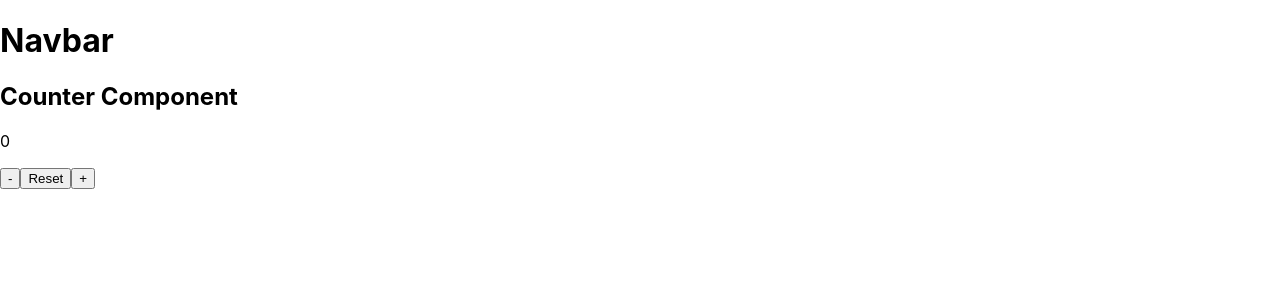
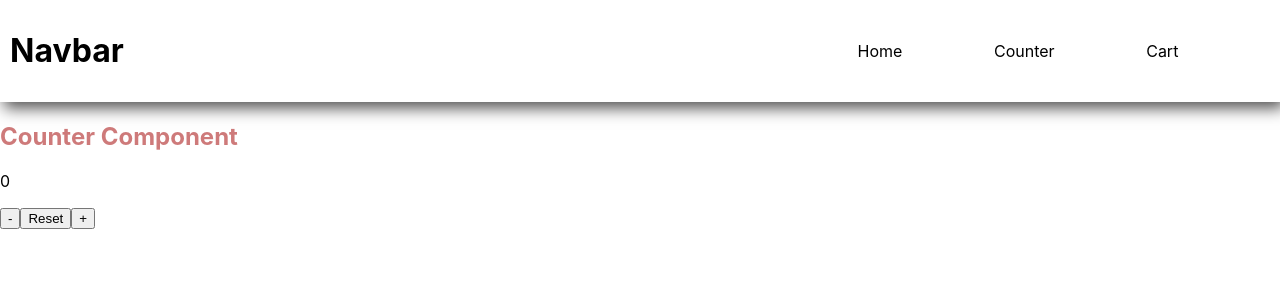
Before and after one commit to tharunamireddy/React.js, a React (Create React App) app: page /counter in a window 1280 px wide. Shown: the top 300 px of the page. Built offline with nearby package versions, Linux system fonts and the light colour scheme.

Commit message:
fourth commit

```diff
--- /dev/null
+++ b/src/Components/Counter.css
@@ -0,0 +1,3 @@
+.heading{
+    color: rgb(206, 122, 122);
+}
--- a/src/Components/Counter.jsx
+++ b/src/Components/Counter.jsx
@@ -1,4 +1,5 @@
 import React, { Component } from 'react'
+import './Counter.css'
 
 class Counter extends Component {
 
@@ -21,7 +22,7 @@ class Counter extends Component {
   render() {
     return (
       <div>
-        <h2>Counter Component</h2>
+        <h2 className='heading'>Counter Component</h2>
         <p>{this.state.counter}</p>
         <button onClick={this.dec}>-</button>
         <button onClick={this.re}>Reset</button>
--- /dev/null
+++ b/src/Components/Navbar.css
@@ -0,0 +1,15 @@
+.nav{
+    display: flex;
+    align-items: center;
+    justify-content: space-between;
+    padding: 10px;
+    box-shadow: 4px 6px 15px rgb(80, 79, 79);
+    list-style: none;
+}
+
+.nav-items{
+    display: flex;
+    justify-content: space-evenly;
+    width: 40%;
+
+}
--- a/src/Components/Navbar.js
+++ b/src/Components/Navbar.js
@@ -1,9 +1,15 @@
 import React from 'react'
+import './Navbar.css'
 
 function Navbar() {
   return (
-    <div>
+    <div className='nav'>
       <h1>Navbar</h1>
+      <div className='nav-items'>
+        <li>Home</li>
+        <li>Counter</li>
+        <li>Cart</li>
+      </div>
     </div>
   )
 }
```
